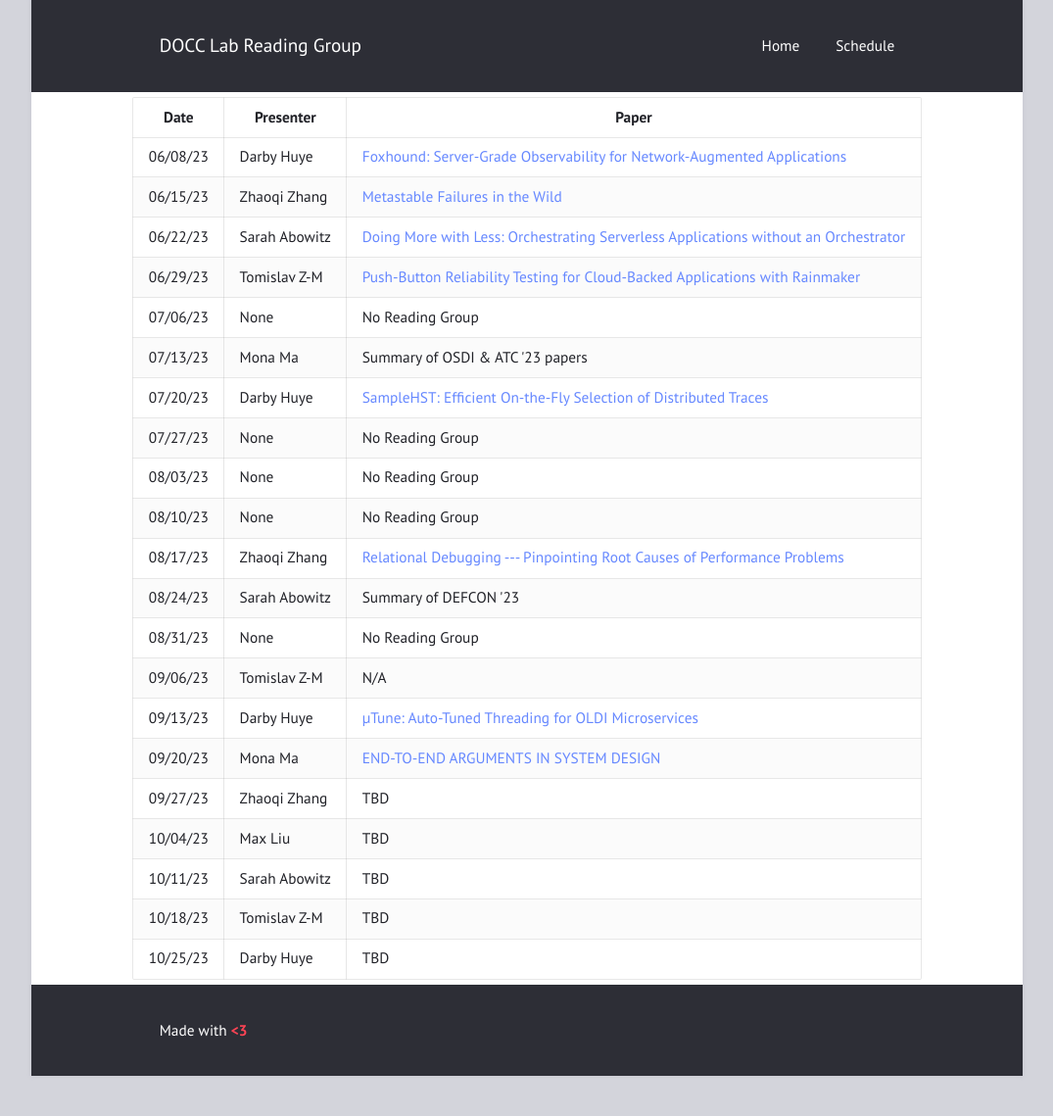
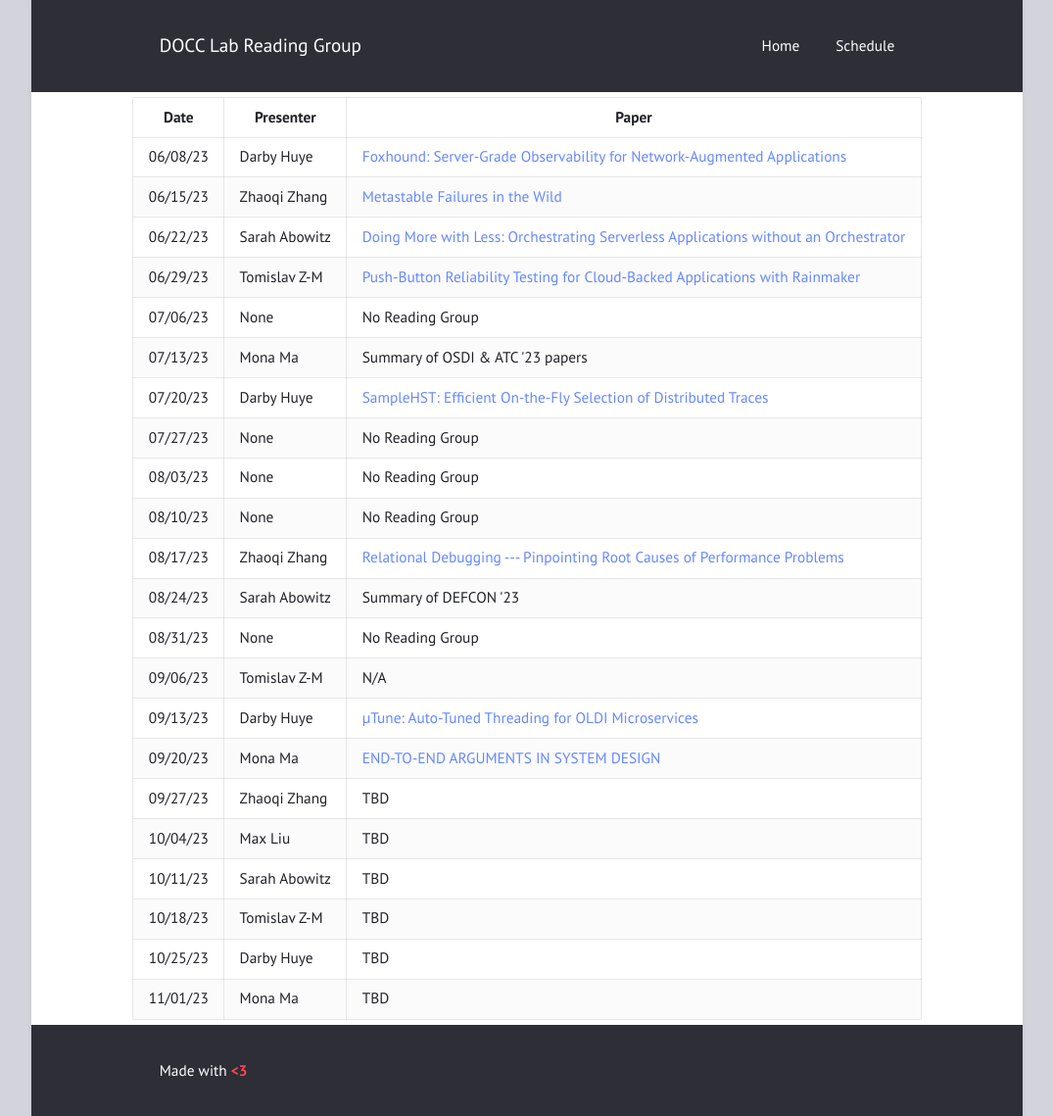
Before and after one commit to docc-lab/reading-group, a Jekyll site: the page built from schedule.html, in a window 1280 px wide. Shown: the whole page at 98% size, without its empty margins (102-1177 px from the left). Built offline with Jekyll 4.4.1, drawn with Linux system fonts in a browser that asks for light colours; before the commit the page ends 1098 px from its top, so only the background shows below that.

Commit message:
try update schedule

```diff
--- a/schedule.html
+++ b/schedule.html
@@ -127,6 +127,11 @@ title: "Schedule"
       <td>Darby Huye</td>
       <td>TBD</td>
     </tr>
+    <tr>
+      <td>11/01/23</td>
+      <td>Mona Ma</td>
+      <td>TBD</td>
+    </tr>
 </table>
   </div>
 </body>
```
